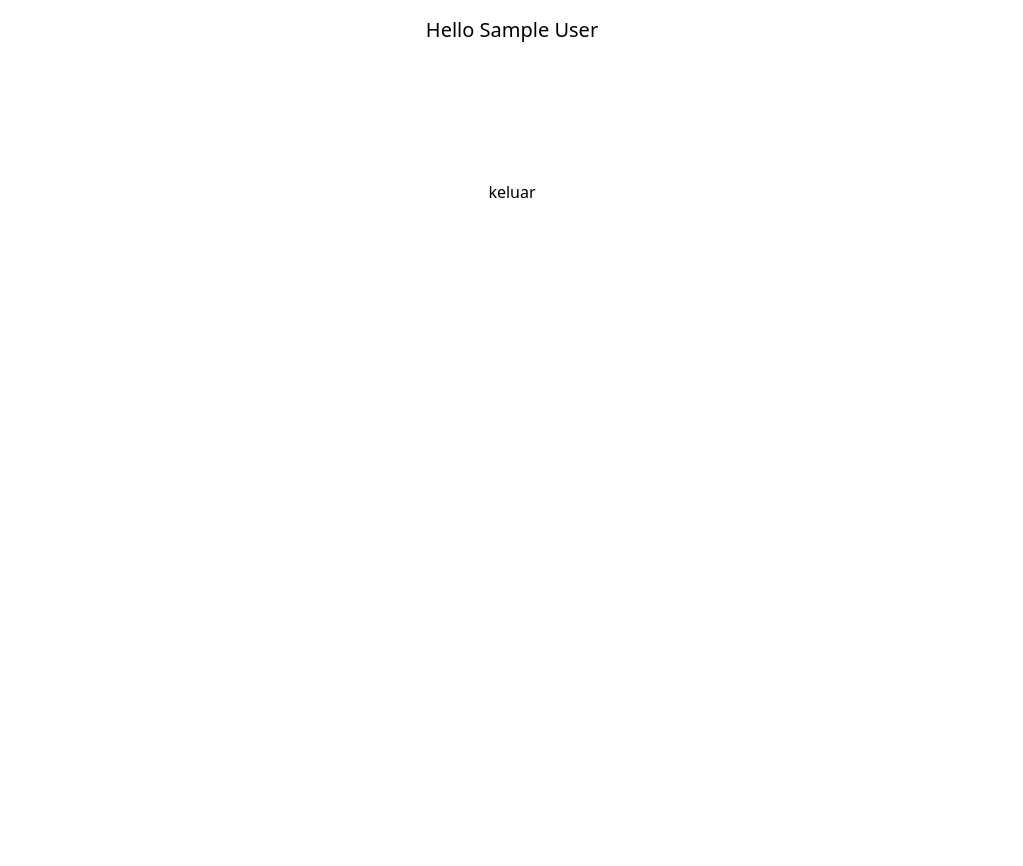
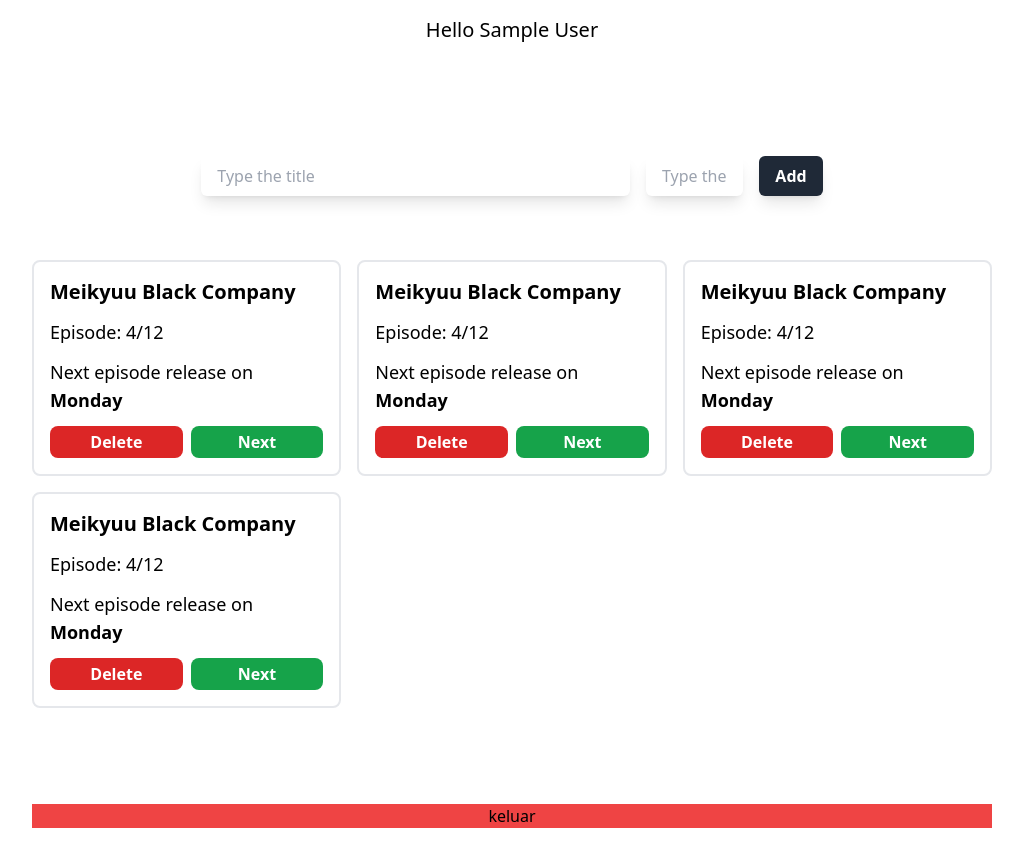
Before and after one commit to aldy-san/to-do-series, a Next.js app: page /app in a window 1280 px wide. Shown: the top 866 px of the page, without its empty margins (128-1151 px from the left). Before the commit the page ends 800 px from the top, so only its background shows below. Built offline with nearby package versions, Linux system fonts and the light colour scheme; no server answers; sample sign-in values are in the browser's storage.

Commit message:
Add Auth Style

```diff
--- a/pages/app.tsx
+++ b/pages/app.tsx
@@ -6,15 +6,67 @@ import { Layout } from '../src/components/core/layout'
 import { WithAuth } from '../src/components/core/with-auth'
 const App: NextPage = () => {
   const router = useRouter();
-
+  const data = [
+    {
+      title: "Meikyuu Black Company",
+      maxEpisode: 12,
+      currentEpisode:4,
+      dayUpdate: "Monday",
+    },
+    {
+      title: "Meikyuu Black Company",
+      maxEpisode: 12,
+      currentEpisode:4,
+      dayUpdate: "Monday",
+    },
+    {
+      title: "Meikyuu Black Company",
+      maxEpisode: 12,
+      currentEpisode:4,
+      dayUpdate: "Monday",
+    },
+    {
+      title: "Meikyuu Black Company",
+      maxEpisode: 12,
+      currentEpisode:4,
+      dayUpdate: "Monday",
+    },
+  ]
+  const AddItem = (title:string, maxEpisode: number) => {
+    // const temp = {
+    //   title:title,
+    //   maxEpisode: maxEpisode,
+    //   currentEpisode: 1,
+    //   dayUpdate: "Monday"
+    // }
+    // data.push(temp)
+  }
   return (
     <WithAuth>
       <Layout>
-        <div>
-          <input type="text" />
-          <input type="number" />
+        <div className="flex space-x-4 items-center mx-auto">
+          <input className="shadow-lg px-4 py-2 rounded-md w-3/4 border-none" type="text" placeholder="Type the title"/>
+          <input className="shadow-lg px-4 py-2 rounded-md w-1/6 border-none" type="number"  placeholder="Type the max episode"/>
+          <button className="shadow-lg px-4 py-2 rounded-md bg-gray-800 text-white font-bold ">Add</button>
         </div>
-        <button onClick={() => { signOut(auth).then(()=>{
+        <div className="grid grid-cols-3 mt-16 gap-4">
+          {
+            data.map((items, idx)=>{
+              return (
+                <div className="flex flex-col col-span-1 p-4 border-2 rounded-lg space-y-3" key={idx}>
+                  <span className="font-bold text-xl">{items.title}</span>
+                  <span className="font-medium text-lg">Episode: {items.currentEpisode}/{items.maxEpisode}</span>
+                  <span className="text-lg">Next episode release on <span className="font-bold">{items.dayUpdate}</span></span>
+                  <div className="flex w-full space-x-2">
+                    <button className="flex-1 bg-red-600 text-white font-bold py-1 rounded-lg">Delete</button>
+                    <button className="flex-1 bg-green-600 text-white font-bold py-1 rounded-lg">Next</button>
+                  </div>
+                </div>
+              )
+            })
+          }
+        </div>
+        <button className="bg-red-500 mt-24" onClick={() => { signOut(auth).then(()=>{
           router.push('/auth')
           console.log("keluar");
         })}}>keluar</button>
--- a/pages/auth.tsx
+++ b/pages/auth.tsx
@@ -12,7 +12,7 @@ export default function SignInScreen(){
     return(
         <WithoutAuth>
             <Layout>
-                <div className="flex flex-col bg-gray-800 text-white mx-72 py-8 rounded-lg space-x-6">
+                <div className="flex flex-col bg-gray-800 text-white mx-72 py-8 rounded-lg space-y-3">
                     <h1 className="mx-auto font-bold text-2xl">Welcome</h1>
                     <span className="mx-auto text-lg">Nice to meet you again</span>
                     <StyledFirebaseAuth uiConfig={uiConfig} firebaseAuth={firebase.auth()}/>
--- a/styles/globals.css
+++ b/styles/globals.css
@@ -1,3 +1,9 @@
 @tailwind base;
 @tailwind components;
 @tailwind utilities;
+
+input::-webkit-outer-spin-button,
+input::-webkit-inner-spin-button {
+  -webkit-appearance: none;
+  margin: 0;
+}
```
